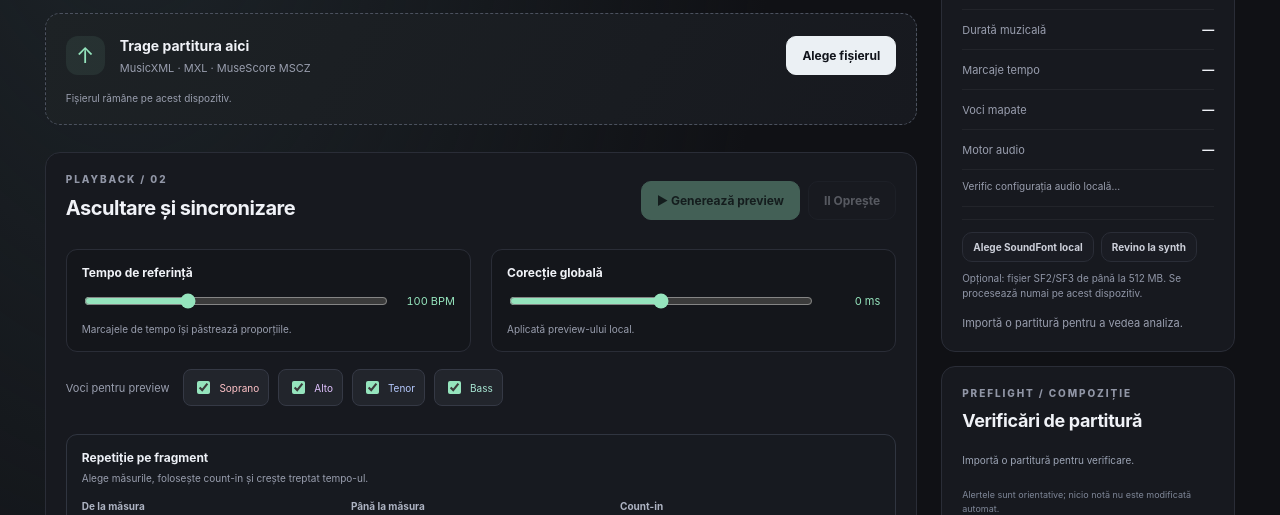
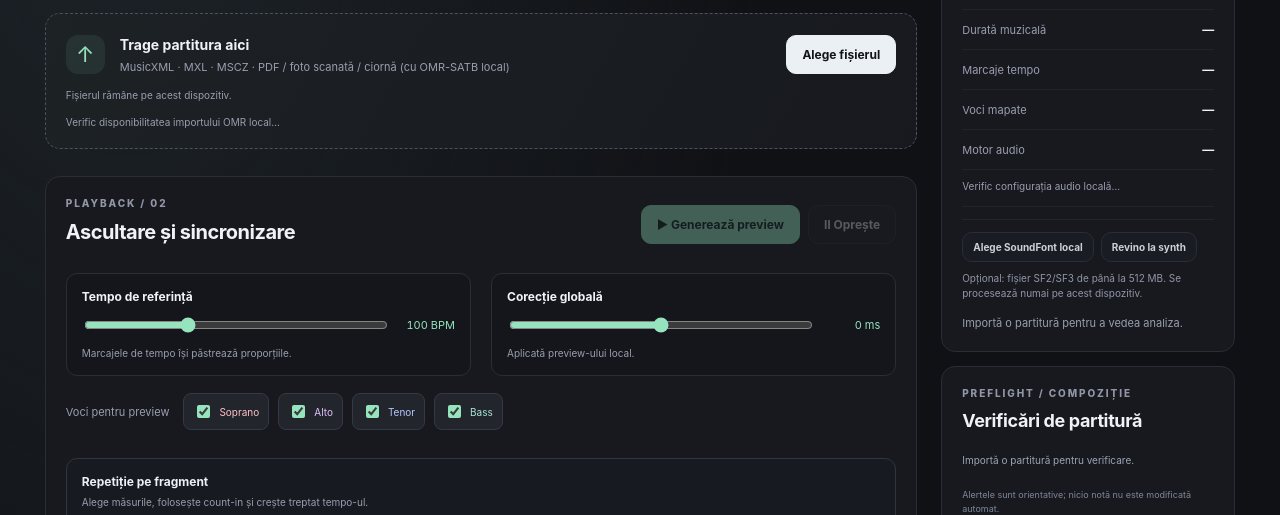
Before and after one commit to DrFoxi14/midi-mp4, a website: page web/index.html in a window 1280 px wide. Shown: the part 224-739 px from the top of the page. Drawn offline with Linux system fonts and the light colour scheme; files that its build step writes are made by us from their sources; no server answers; files whose address does not match are found by name.

Commit message:
Expose local OMR scan and draft upload in the interface

```diff
--- a/web/index.html
+++ b/web/index.html
@@ -15,10 +15,11 @@
 <section class="workspace">
   <div class="heading-row"><div><p class="eyebrow">SCORE WORKSTATION / 01</p><h1>Partitură în mișcare.</h1><p class="subheading">Importă o partitură SATB, verifică notele și generează MIDI local.</p></div><button id="new-score" class="button button-quiet" type="button">＋ Partitură nouă</button></div>
   <section id="dropzone" class="dropzone" tabindex="0" aria-label="Importă o partitură">
-    <input id="file-input" type="file" accept=".musicxml,.xml,.mxl,.mscz" hidden><div class="upload-symbol">↑</div>
-    <div><strong>Trage partitura aici</strong><p>MusicXML · MXL · MuseScore MSCZ</p></div>
+    <input id="file-input" type="file" accept=".musicxml,.xml,.mxl,.mscz,.pdf,.png,.jpg,.jpeg,.tif,.tiff,.bmp,.webp" hidden><div class="upload-symbol">↑</div>
+    <div><strong>Trage partitura aici</strong><p>MusicXML · MXL · MSCZ · PDF / foto scanată / ciornă (cu OMR-SATB local)</p></div>
     <button id="browse" type="button" class="button button-light">Alege fișierul</button>
     <p id="upload-status" class="upload-status" aria-live="polite">Fișierul rămâne pe acest dispozitiv.</p>
+    <p id="omr-status" class="upload-status" aria-live="polite">Verific disponibilitatea importului OMR local…</p>
   </section>
   <div id="error-banner" class="error-banner" role="alert" hidden></div>
   <section id="score-panel" class="score-panel" hidden>
```
